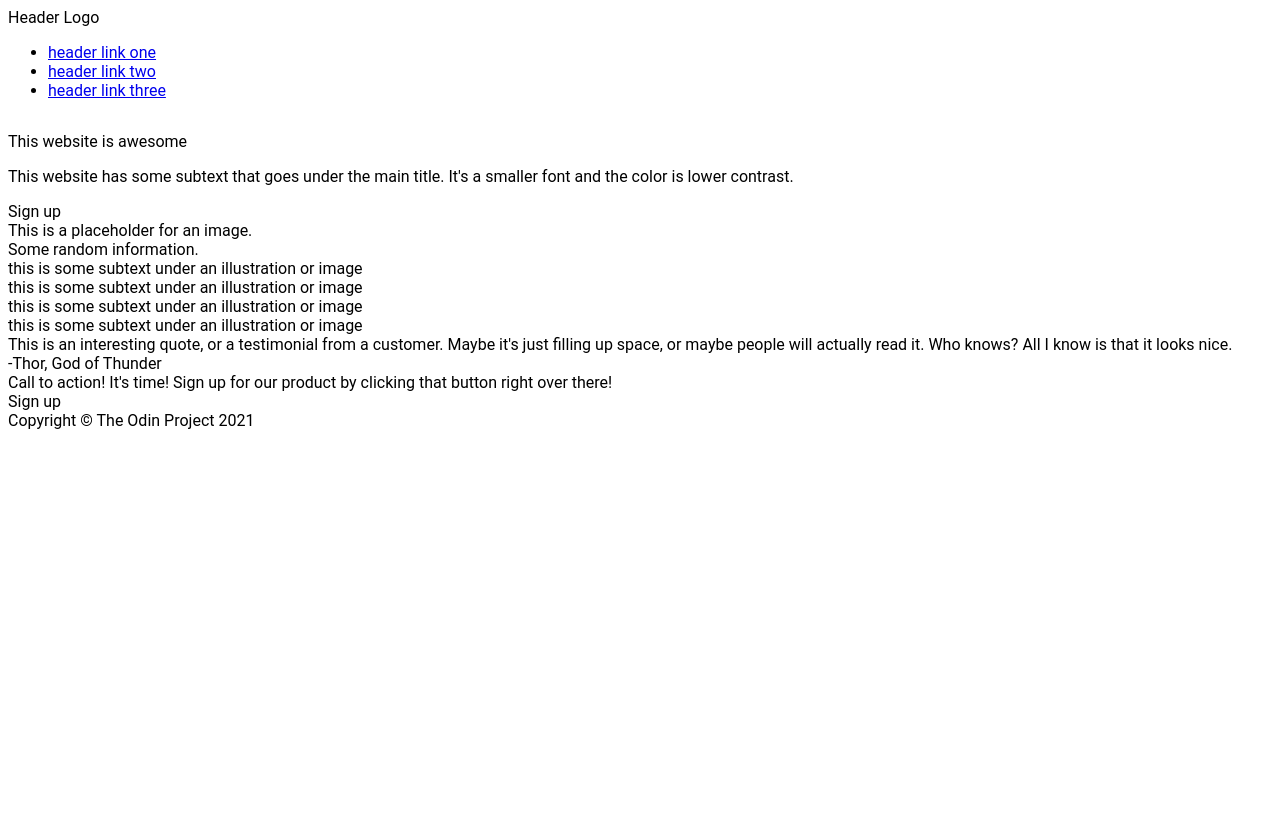
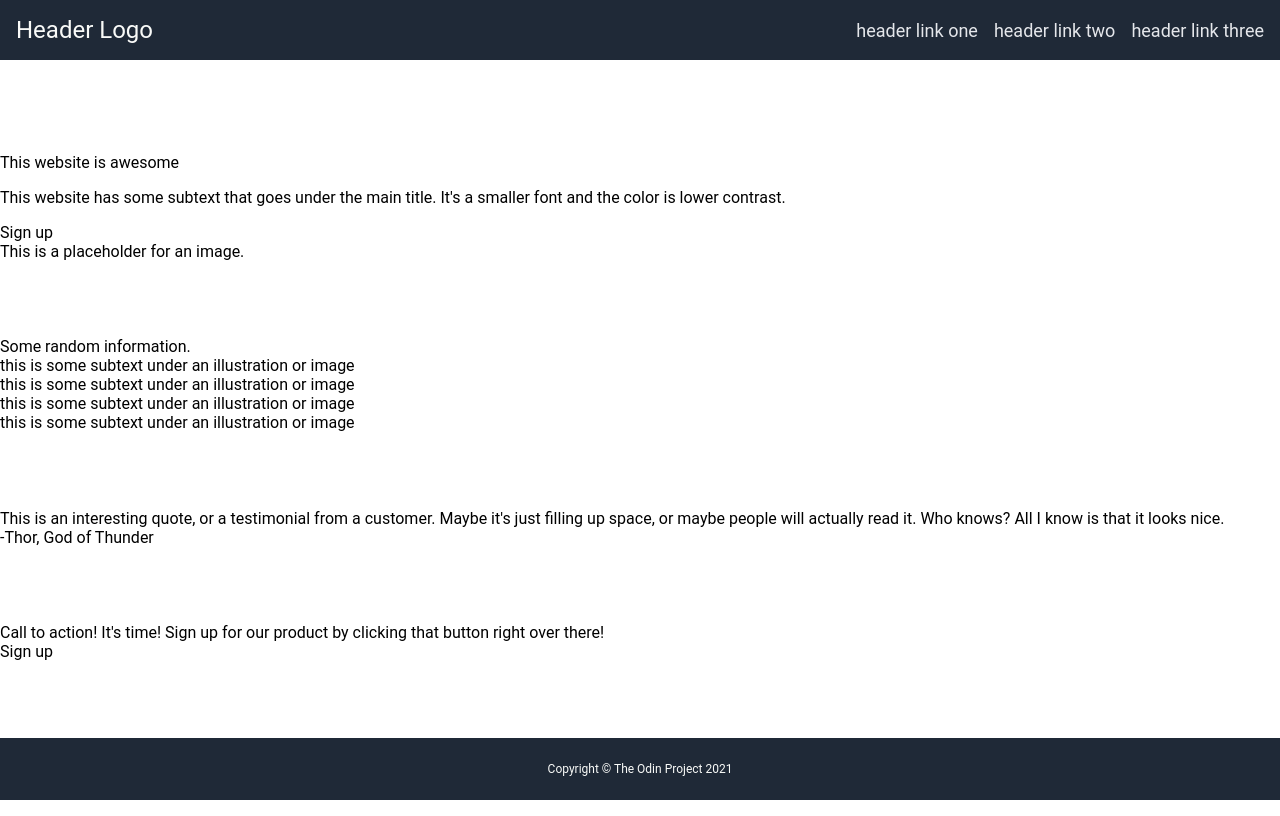
Before and after one commit to stelksify/odin-landingpage, a plain HTML site: page index.html in a window 1280 px wide. Drawn offline with Linux system fonts and the light colour scheme.

Commit message:
Style header and footer

```diff
--- a/css/style.css
+++ b/css/style.css
@@ -1,7 +1,51 @@
 body {
-    font-family: Roboto, sans-serif;
+    font-family: "Roboto", sans-serif;
     height: 100vh;
+    margin: 0;
 
     display: flex;
     flex-direction: column;
+    justify-content: space-between;
 }
+
+ul {
+    list-style-type: none;
+    margin: 0;
+    padding: 0;
+
+    display: flex;
+    gap: 16px;
+}
+
+.header-links a {
+    text-decoration: none;
+    color: #E5E7EB;
+}
+
+.header,
+.footer {
+    display: flex;
+    align-items: center;
+    padding: 16px;
+    background-color: #1F2937;
+}
+
+.header {
+    justify-content: space-between;
+}
+
+.footer {
+    justify-content: center;
+    font-size: 12px;
+    color: #f9faf8;
+    padding: 24px;
+}
+
+.hero-logo {
+    font-size: 24px;
+    color: #f9faf8;
+}
+
+.header-links {
+    font-size: 18px;
+}
--- a/index.html
+++ b/index.html
@@ -10,7 +10,7 @@
 
     <body>
 
-        <div class="main-header">
+        <div class="header">
             <div class="hero-logo">Header Logo</div>
 
             <ul class="header-links">
```
